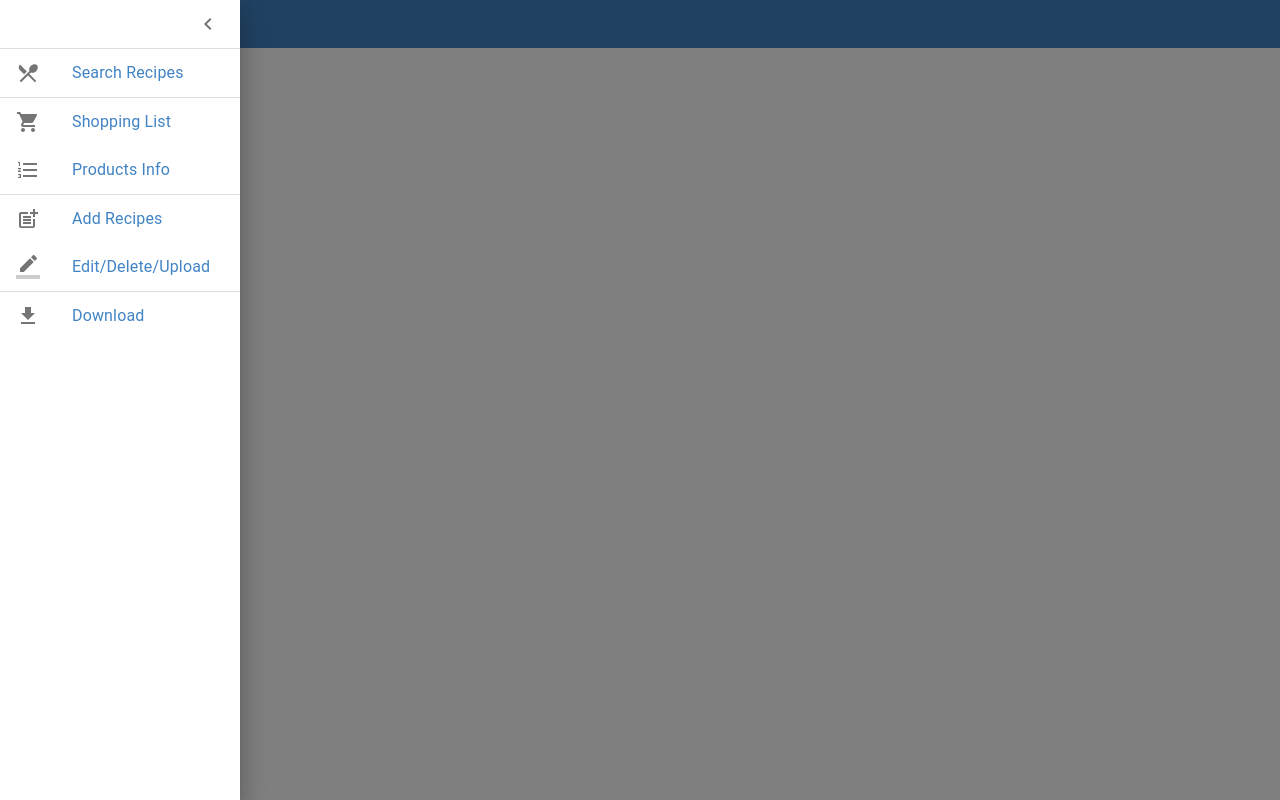
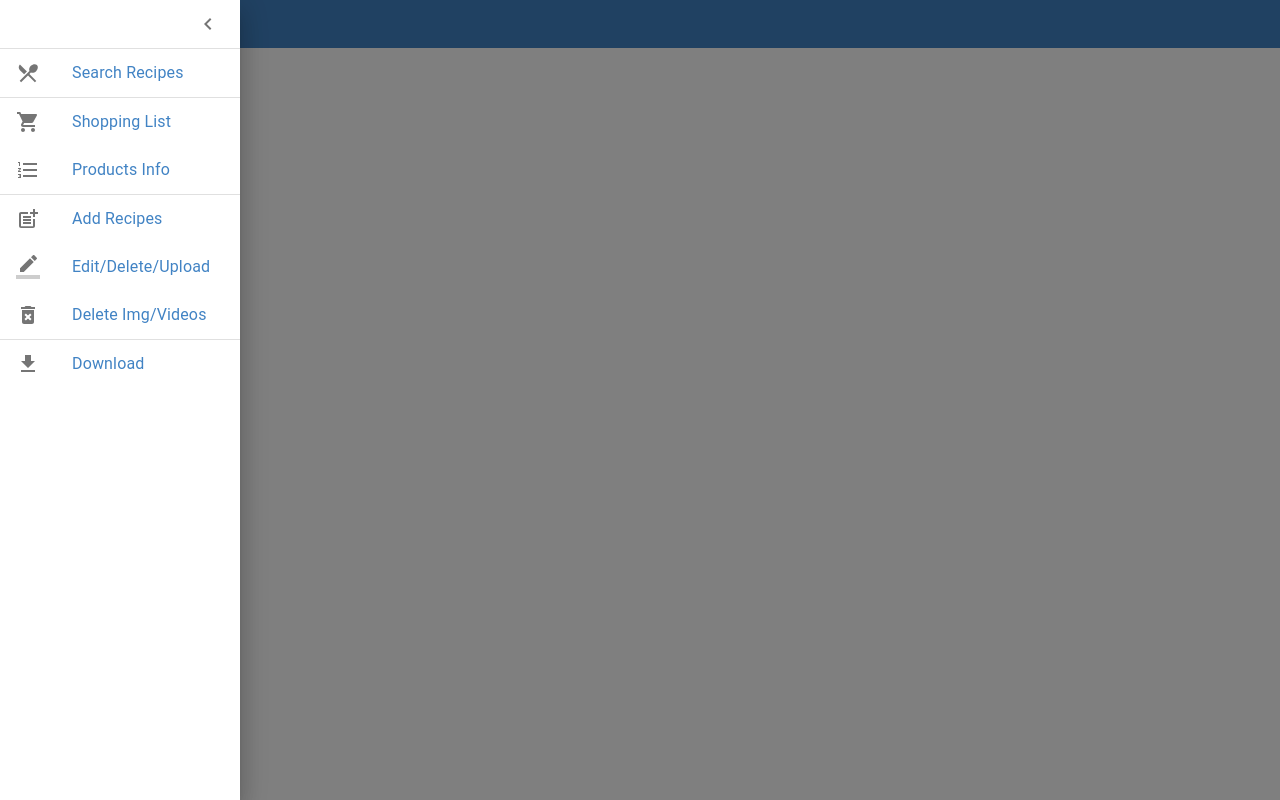
Before and after one commit to thraddash/food2, a React (Create React App) app: page /delete in a window 1280 px wide. Both pictures are taken after a click on the button "open drawer". Built offline with nearby package versions, Linux system fonts and the light colour scheme.

Commit message:
create delete menu

```diff
--- a/src/App.js
+++ b/src/App.js
@@ -6,7 +6,7 @@ import Shopping from './pages/Shopping';
 import Products from './pages/Products';
 import Write from './pages/Write';
 import Edit from './pages/Edit';
-import Videos from './pages/Videos';
+import Delete from './pages/Delete';
 import Download from './pages/Download';
 
 function App() {
@@ -20,7 +20,7 @@ function App() {
             <Route path='/products' component={Products} />
             <Route path='/write' component={Write} />
             <Route path='/edit' component={Edit} />
-            <Route path='/videos' component={Videos} />
+            <Route path='/delete' component={Delete} />
             <Route path='/download' component={Download} />
           </Switch>
         </MenuDrawer>
--- a/src/components/appMenu/menuContents/tileData.js
+++ b/src/components/appMenu/menuContents/tileData.js
@@ -6,7 +6,7 @@ import ListItemText from '@material-ui/core/ListItemText';
 /* import HomeIcon from '@material-ui/icons/Home'; */
 import DownloadIcon from '@material-ui/icons/GetApp';
 import EditIcon from '@material-ui/icons/BorderColor';
-//import VideoIcon from '@material-ui/icons/Videocam';
+import DeleteForeverIcon from '@material-ui/icons/DeleteForever';
 import ShoppingCartIcon from '@material-ui/icons/ShoppingCart';
 import RestaurantIcon from '@material-ui/icons/RestaurantMenu';
 import NumberedIcon from '@material-ui/icons/FormatListNumbered';
@@ -58,14 +58,14 @@ export const menuItems = (
         <ListItemText primary="Edit/Delete/Upload" />
       </ListItem>
     </Link>
-    {/* <Link to={'/videos'}>
+    <Link to={'/delete'}>
       <ListItem button>
         <ListItemIcon>
-          <VideoIcon />
+          <DeleteForeverIcon />
         </ListItemIcon>
-        <ListItemText primary="Videos" />
+        <ListItemText primary="Delete Img/Videos" />
       </ListItem>
-    </Link> */}
+    </Link>
     <Divider />
     <Link to={'/download'}>
       <ListItem button>
--- a/src/pages/Videos.js
+++ b/src/pages/Delete.js
@@ -1,14 +1,14 @@
 import React from 'react';
-import DisplayVideos from "../components/DisplayVideos";
+//import DisplayVideos from "../components/DisplayVideos";
 import ".././App.css";
 
-function Videos() {
+function Delete() {
   return (
     <div className='videos'>
       <h1>Videos</h1>
-      <DisplayVideos />
+
     </div>
   );
 }
 
-export default Videos;
+export default Delete;
```
